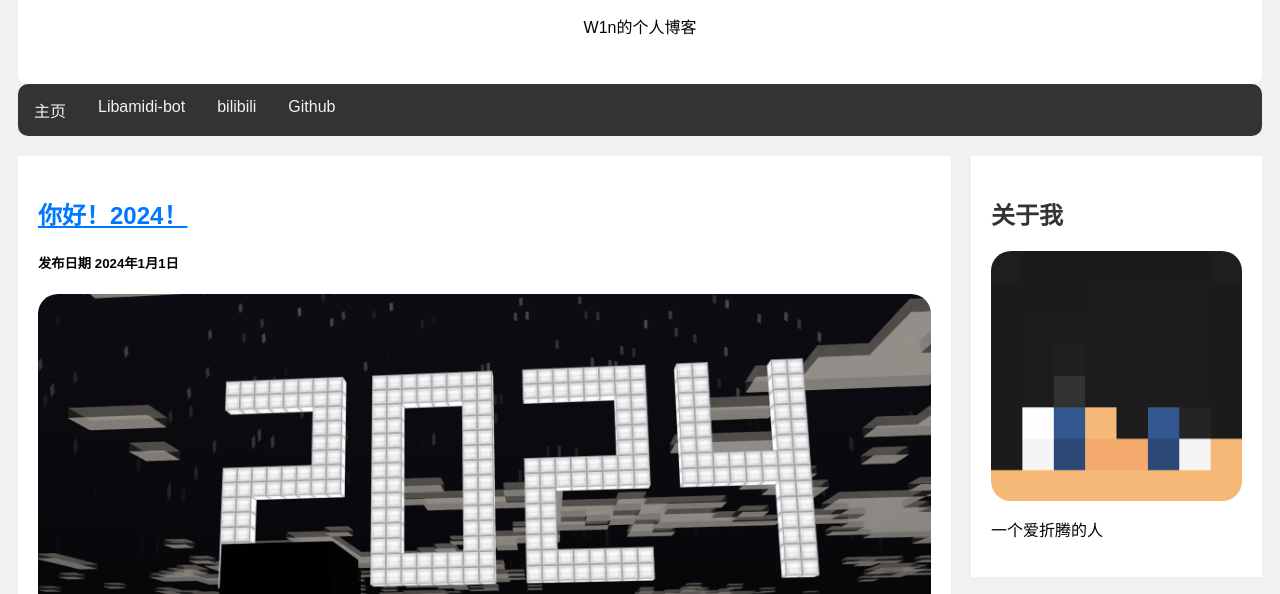
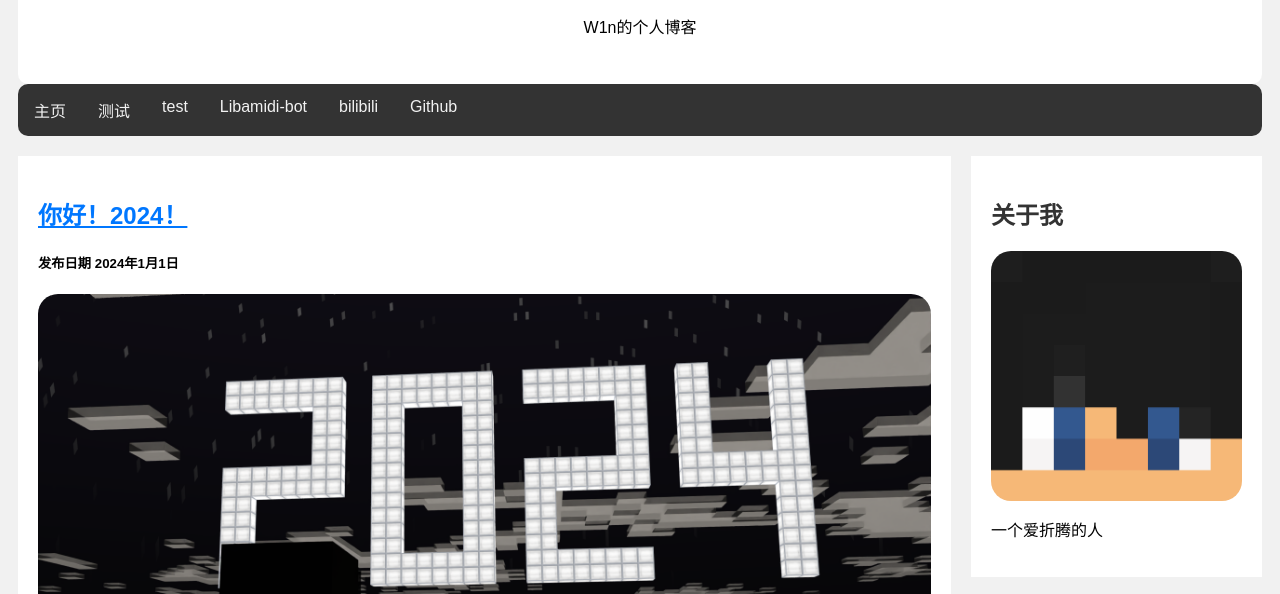
Before and after one commit to W1n114514/W1nWEB, a plain HTML site: page index.html in a window 1280 px wide. Shown: the part 173-767 px from the top of the page. Drawn offline with Linux system fonts and the light colour scheme.

Commit message:
Update index.html

```diff
--- a/index.html
+++ b/index.html
@@ -26,6 +26,8 @@
 
 		<div class="topnav">
 			<a href="index.html" class="button" style="float:left" target="_blank">主页</a>
+			<a href="index.html" class="button" style="float:left" target="_blank">测试</a>
+			<a href="index.html" class="button" style="float:left" target="_blank">test</a>
 			<a href="https://lanlan3292.github.io/libamidi-bot/" class="button" style="float:left" target="_blank">Libamidi-bot</a>
 			<a href="https://bilibili.com" class="button" style="float:left" target="_blank">bilibili</a>
 			<a href="https://GitHub.com" class="button" style="float:left" target="_blank">Github</a>
```
